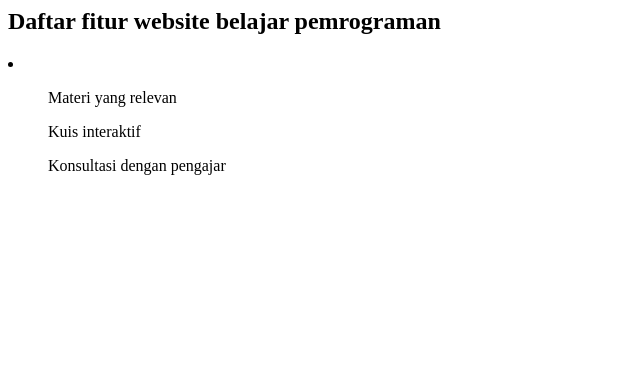
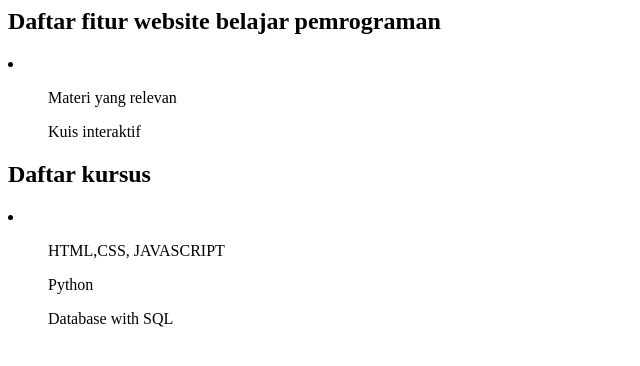
Before and after one commit to syifasyalsa-max/website-belajar, a plain HTML site: page src/index.html in a window 1280 px wide. Shown: the whole page, without its empty margins (0-640 px from the left). Drawn offline with Linux system fonts and the light colour scheme.

Commit message:
Add course list to index.html
Added a list of courses to the index.html file.

```diff
--- a/src/index.html
+++ b/src/index.html
@@ -5,6 +5,12 @@
   <li>
     <ul>Materi yang relevan</ul>
     <ul>Kuis interaktif</ul>
-    <ul>Konsultasi dengan pengajar</ul>
+  </li>
+
+  <h2>Daftar kursus</h2>
+  <li>
+    <ul>HTML,CSS, JAVASCRIPT</ul>
+    <ul>Python</ul>
+    <ul>Database with SQL</ul>
   </li>
 </body>
```
